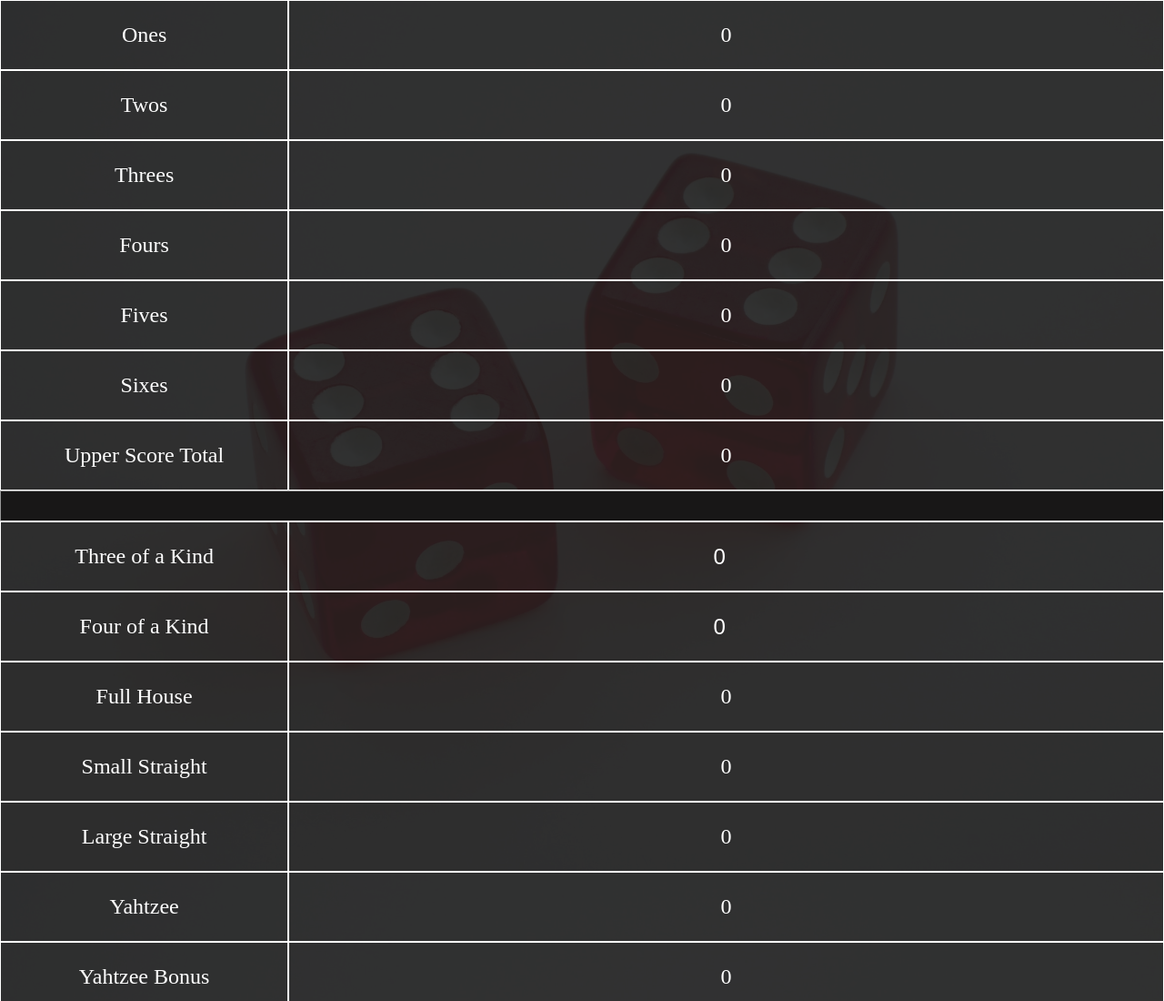
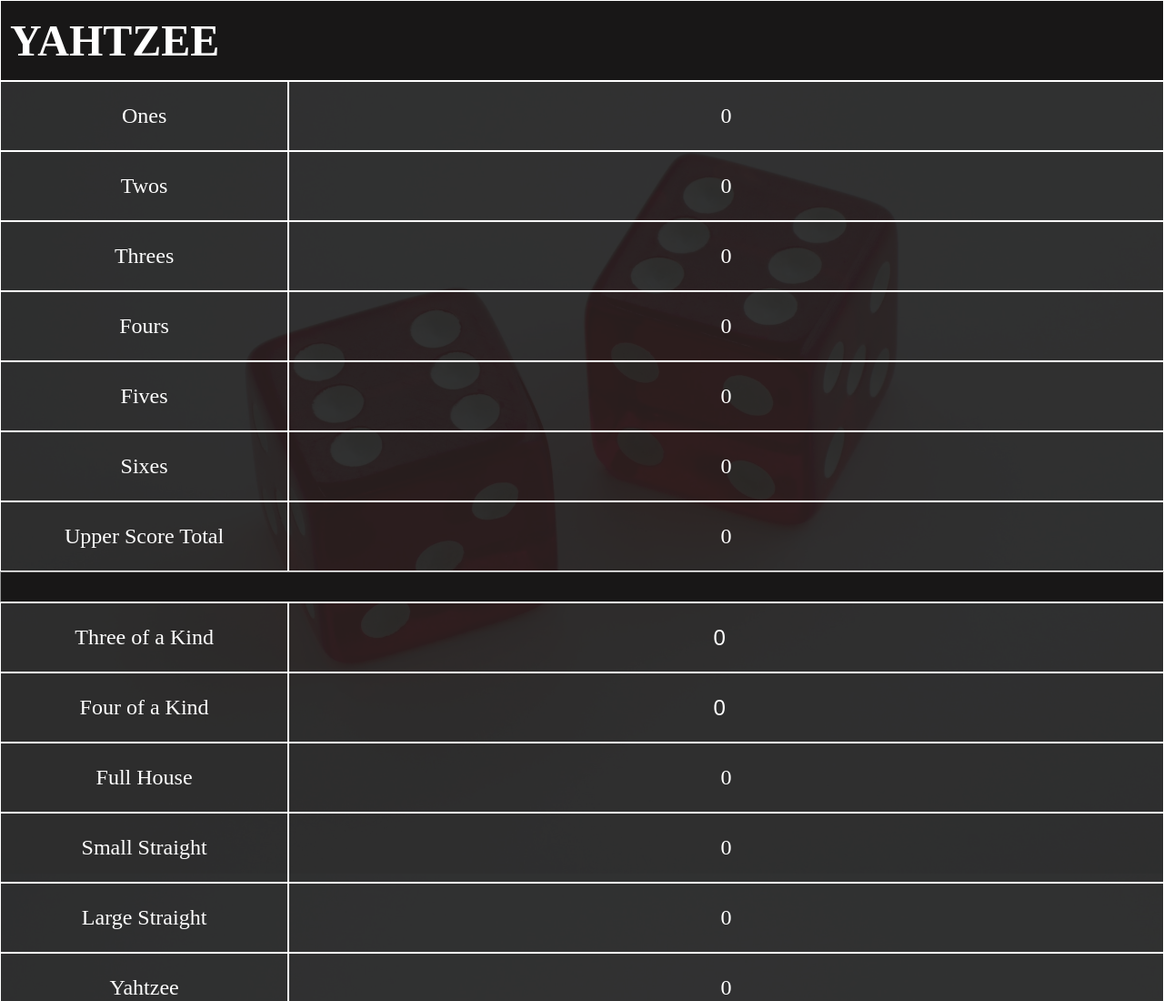
Before and after one commit to K-Zimny/yathzee, a plain HTML site: page index.html in a window 1280 px wide. Shown: the top 1100 px of the page at 91% size. Drawn offline with Linux system fonts and the light colour scheme.

Commit message:
Added header

```diff
--- a/index.html
+++ b/index.html
@@ -10,6 +10,8 @@
 </head>
 <body>
     <div class="content-container">
+
+        <h1>YAHTZEE</h1>
         <div class="box-container">
             <div class="box">Ones</div>
             <div id="ones"class="box">0</div>
--- a/style.css
+++ b/style.css
@@ -12,6 +12,13 @@ body {
     position: relative;
 }
 
+h1 {
+    background-color: #181717;
+    padding-block: 1rem;
+    padding-left: 10px;
+    margin: 0;
+    border: 1px solid white;
+}
 
 .box,
 input {
@@ -43,3 +50,11 @@ hr {
 .box-container input:last-child  {
     flex-grow: 4;
 }
+
+.box-below {
+    color: red;
+}
+
+.box-above {
+    color: green;
+}
```
